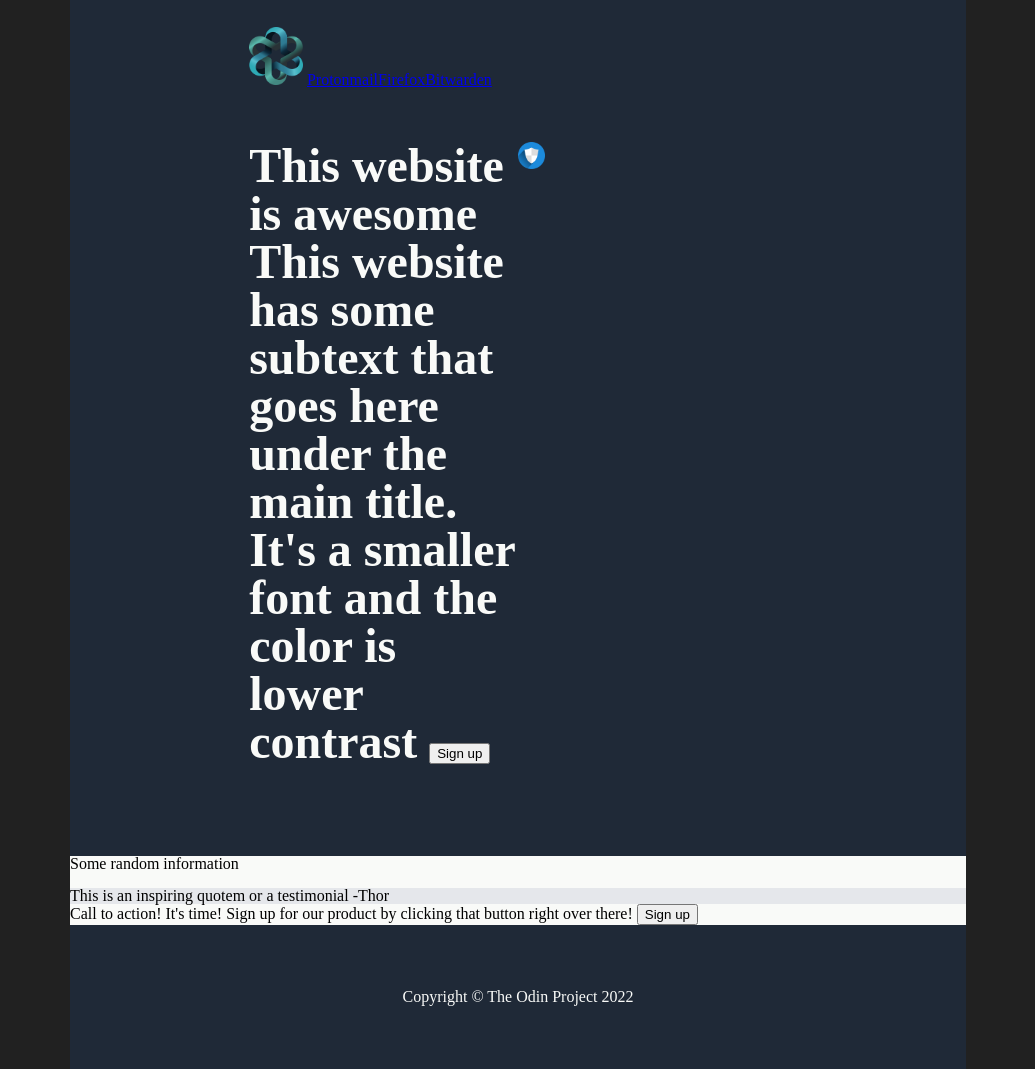
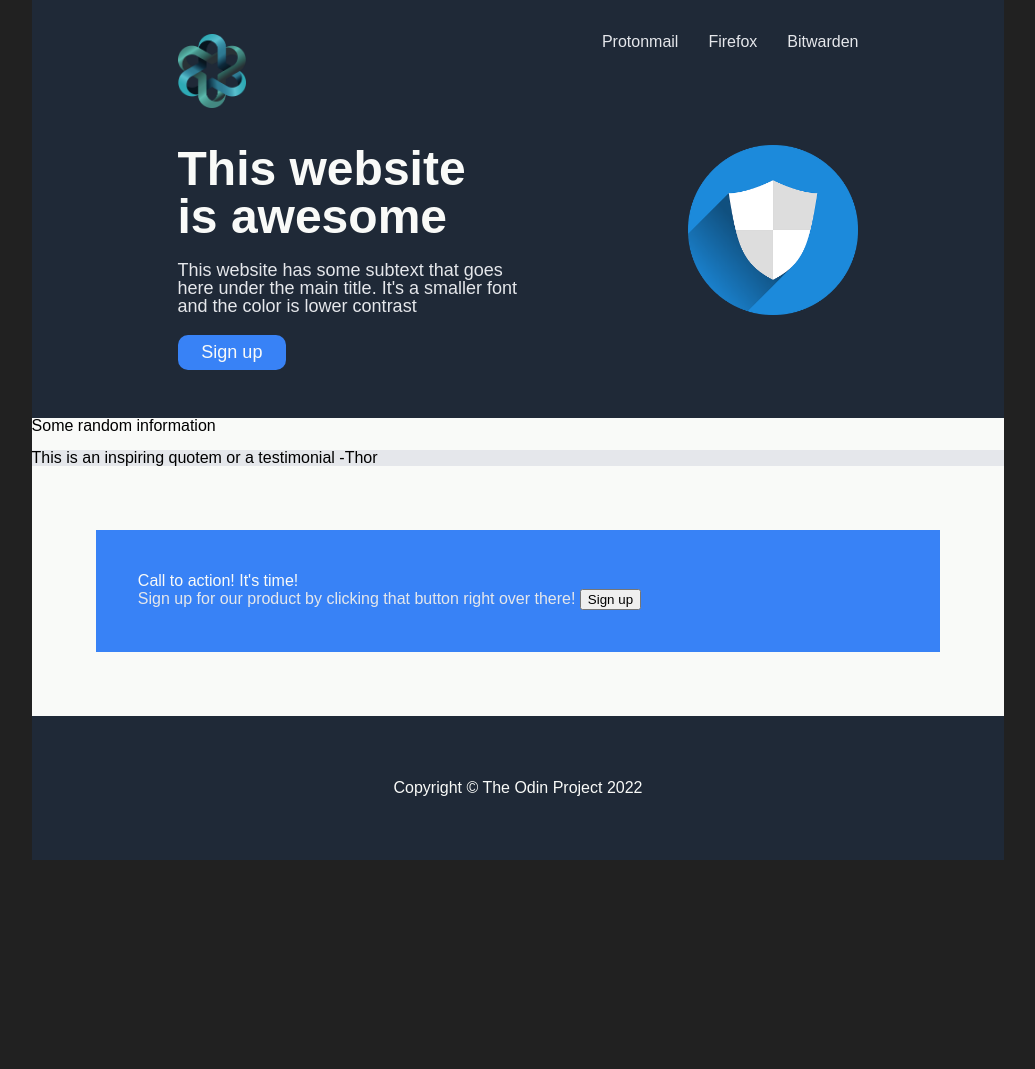
Before and after one commit to NullZeal/landingpage, a plain HTML site: page index.html in a window 1280 px wide. Shown: the whole page, without its empty margins (122-1157 px from the left). After the commit the page ends 860 px from the top, so only its background shows below. Drawn offline with Linux system fonts and the light colour scheme.

Commit message:
box1 finished

```diff
--- a/css/mainpage.css
+++ b/css/mainpage.css
@@ -1,10 +1,11 @@
 body {
     background-color: #212121;
+    font-family: Arial, Helvetica, sans-serif;
 }
 
 .box1, .box2, .box3, .box4, .box5{
-    margin-left:15%;
-    margin-right:15%;
+    margin-left:12%;
+    margin-right:12%;
 }
 
 .box1, .box5{
@@ -17,16 +18,16 @@ body {
 
 
 
-
+/**/
 
 
 
 .box1container{
 
     position: relative;
-    margin-left: 20%;
-    margin-right:20%;
-    padding-bottom:10%;
+    margin-left: 15%;
+    margin-right:15%;
+    padding-bottom:5%;
 }
 
 .logo {
@@ -36,20 +37,32 @@ body {
 
 .box1header{
     padding-top: 5%;
-    padding-bottom: 10%;
+    padding-bottom: 5%;
 }
 
 .box1header ul{
-
+    position: absolute;
     display: inline-flex;
     justify-content: right;
+    right:0;
 }
 
-.box1header li{
+.box1header ul li{
+    text-decoration: none;
     display:inline;
+    color: #E5E7EB;
+    padding-left: 30px;
+}
+
+.box1header a{
+    text-decoration: none;
     color: #E5E7EB;
 }
 
+.box1header a:hover{
+    text-decoration: none;
+    color: #E5E7EB;
+}
 
 .box1content{
     display: flex;
@@ -58,29 +71,79 @@ body {
 }
 
 .leftbox {
-    color:#F9FAF8;
+    max-width: 50%;
+}
+
+.leftboxh1 {
+    display: block;
     font-size: 48px;
     font-weight: bolder;
-    width: 50%;
+    color:#F9FAF8;
+    padding-bottom:20px;
+
 }
-.rightbox{
-    width: 50%;
+
+.leftboxh2{
+    display: block;
+    font-size: 18px;
+    color:#E5E7EB;
 }
+
+.leftboxbutton{
+    background-color: #3882F6;
+    border-radius: 10px;
+    font-size: 18px;
+    color: #F9FAF8;
+    border-width: 0;
+    margin-top: 20px;
+    padding-left: 7%;
+    padding-right: 7%;
+    padding-top: 2%;
+    padding-bottom: 2%;
+}
+
 .rightbox img{
-    max-width: 10%;
+    display: block;
+    max-width: 50%;
+    margin-left: 50%;
+    margin-right: auto;
 }
 
 
 
 
+/**/
 
 
+
+
+
+/**/
 
 
 .box3 {
     background-color: #E5E7EB;
 }
 
+/**/
+
+.box4 {
+    padding:5%;
+}
+.bluebar{
+    background-color: #3882F6;
+    padding: 5%;
+}
+.headline{
+    color:#F9FAF8;
+}
+.moreinfo{
+    color:#E5E7EB
+}
+
+/**/
+
+
 .box5 {
     text-align: center;
     padding: 5%;
--- a/index.html
+++ b/index.html
@@ -16,9 +16,9 @@
             <div class="box1header">
                 <img class="logo" src="img/logo.png" alt="logo">
                 <ul>
-                    <li><a href="www.protonmail.com">Protonmail</a></li>
-                    <li><a href="www.firefox.com">Firefox</a></li>
-                    <li><a href="www.bitwarden.com">Bitwarden</a></li>
+                    <li><a href="https://protonmail.com">Protonmail</a></li>
+                    <li><a href="https://firefox.com">Firefox</a></li>
+                    <li><a href="https://bitwarden.com">Bitwarden</a></li>
                 </ul>
             </div>
 
@@ -51,7 +51,7 @@
 
     <div class="box4">
         <div class="bluebar">
-            <span class="headline">Call to action! It's time!</span>
+            <span class="headline">Call to action! It's time!</span><br>
             <span class="moreinfo">Sign up for our product by clicking that button right over there!</span>
             <button class="signupbutton">
                 Sign up
```
